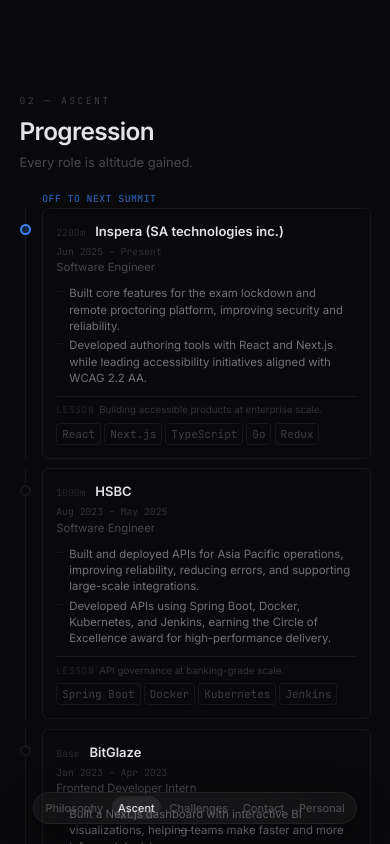
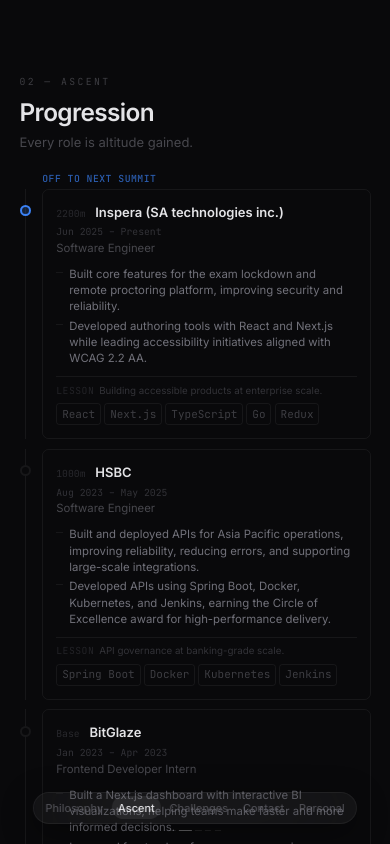
Before and after one commit to khaziashwaq/portfolio, a Next.js app: page / in a window 390 px wide. Both pictures are taken after a click on the button "Ascent". Built offline with nearby package versions, Linux system fonts and the light colour scheme.

Commit message:
padding top for mobile devices and added git link for a project

```diff
--- a/src/components/slides/ascent.tsx
+++ b/src/components/slides/ascent.tsx
@@ -59,7 +59,7 @@
 export function AscentSlide() {
   return (
     <Slide id="ascent">
-      <div className="flex min-h-full w-full items-start sm:items-center px-6 sm:px-16 lg:px-24 py-16 sm:py-0">
+      <div className="flex min-h-full w-full items-start sm:items-center px-6 sm:px-16 lg:px-24 py-10 sm:py-0">
         <div className="mx-auto w-full max-w-4xl">
           <motion.div
             initial={{ opacity: 0 }}
--- a/src/components/slides/challenges.tsx
+++ b/src/components/slides/challenges.tsx
@@ -46,6 +46,7 @@
       "Groq LLaMA 3.1 via serverless routes for low-latency mood insights.",
       "Google OAuth + middleware-protected routes with ambient Framer Motion UI.",
     ],
+    link: "https://github.com/khaziashwaq/CalmCove",
   },
 ];
 
@@ -60,7 +61,7 @@
 export function ChallengesSlide() {
   return (
     <Slide id="challenges">
-      <div className="flex min-h-full w-full items-start sm:items-center px-6 sm:px-16 lg:px-24 py-16 sm:py-0">
+      <div className="flex min-h-full w-full items-start sm:items-center px-6 sm:px-16 lg:px-24 py-10 sm:py-0">
         <div className="mx-auto w-full max-w-4xl">
           <motion.div
             initial={{ opacity: 0 }}
--- a/src/components/slides/personal.tsx
+++ b/src/components/slides/personal.tsx
@@ -217,7 +217,7 @@
         aria-hidden="true"
       />
 
-      <div className="relative flex min-h-full w-full flex-col items-center justify-start sm:justify-center px-4 sm:px-16 lg:px-24 py-16 sm:py-12">
+      <div className="relative flex min-h-full w-full flex-col items-center justify-start sm:justify-center px-4 sm:px-16 lg:px-24 py-10 sm:py-12">
         <div className="mx-auto w-full max-w-5xl">
           <motion.div
             initial={{ opacity: 0 }}
```
